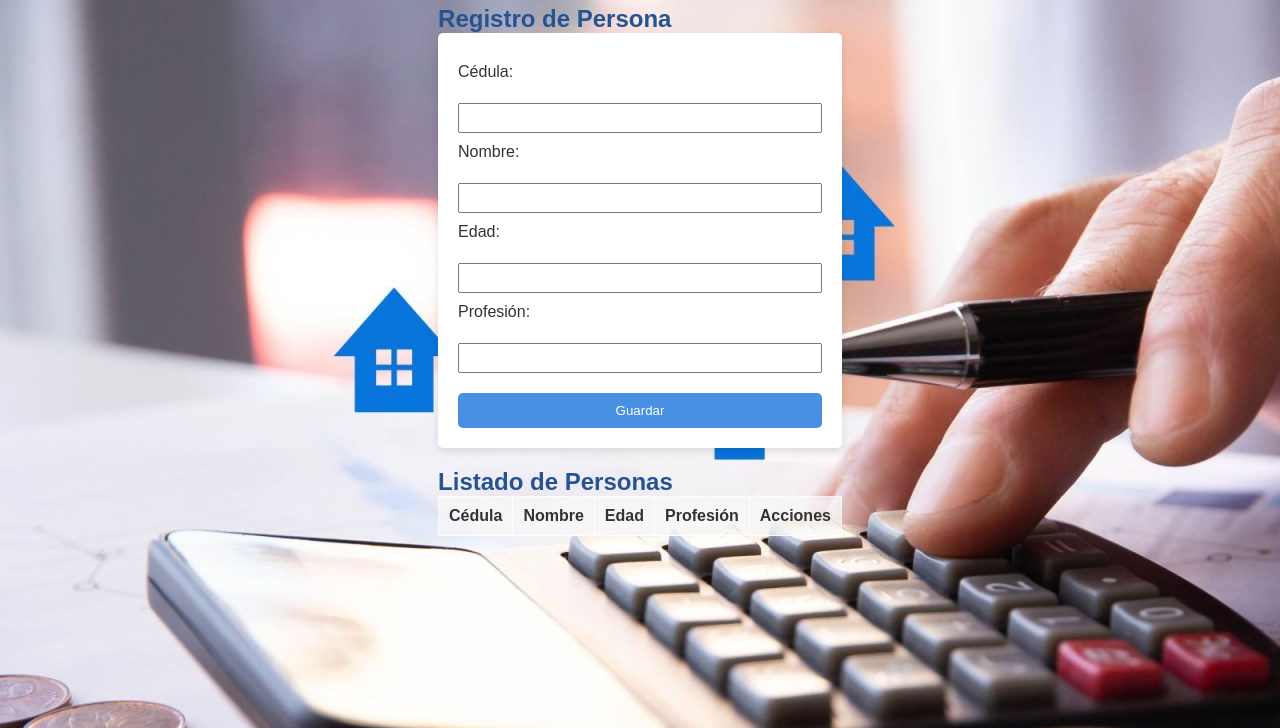
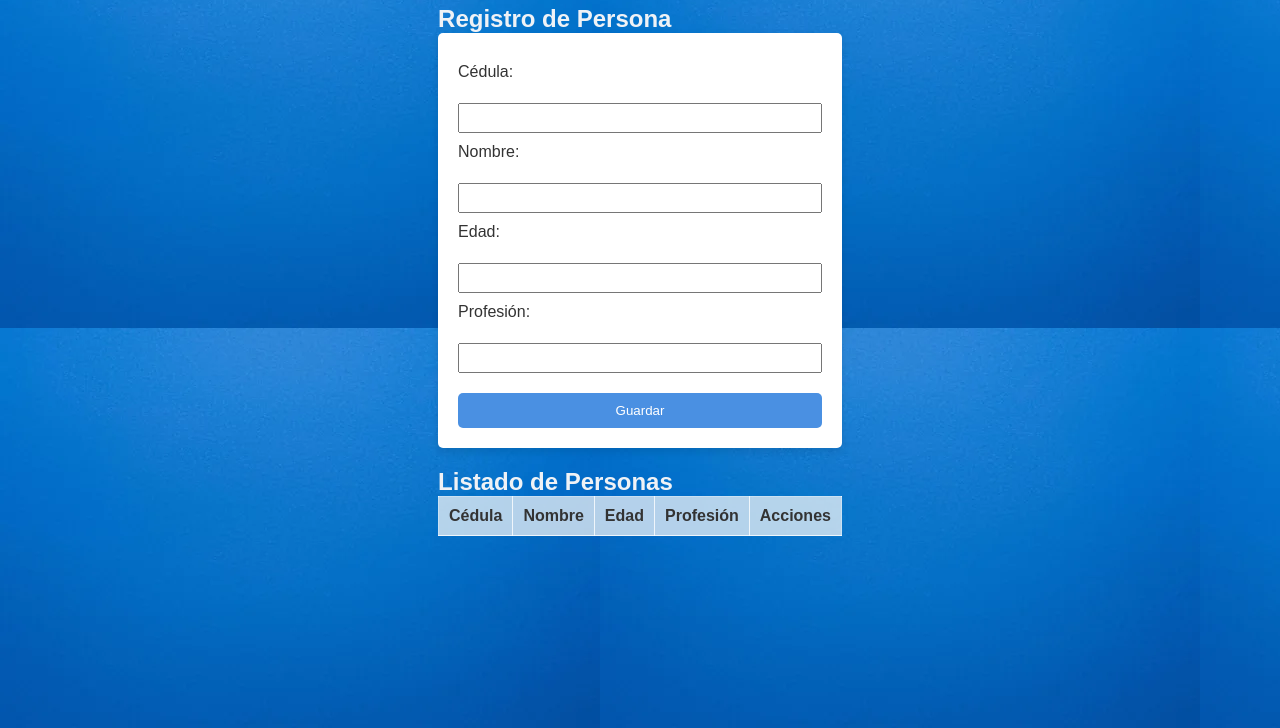
Before and after one commit to Julipecita/Proyecto_Personas, a website: page template/index.html in a window 1280 px wide. Shown: the part 72-800 px from the top of the page. Drawn offline with Linux system fonts and the light colour scheme; no server answers.

Commit message:
Proyecto_personas_OK

```diff
--- a/template/styles.css
+++ b/template/styles.css
@@ -7,7 +7,7 @@
 
 body {
     font-family: Arial, sans-serif;
-    background-image: url("./img/Culmia-ahorrar-en-casa.jpg");
+    background-image: url("./img/fondo.jpg");
     /* Imagen de fondo*/
     background-attachment: fixed;
     /* Dejarla fija*/
@@ -25,7 +25,7 @@ header {
 
 h1,
 h2 {
-    color: #265392;
+    color: #eff2f6;
 }
 
 form,
```
